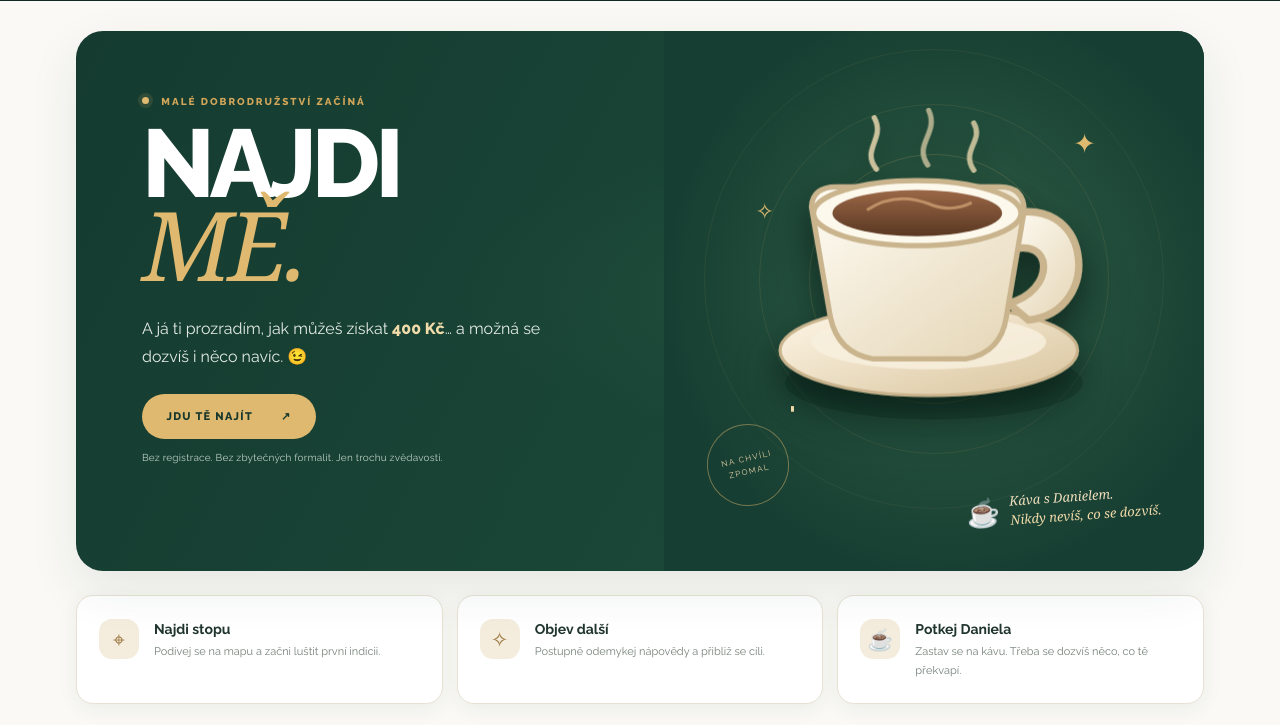
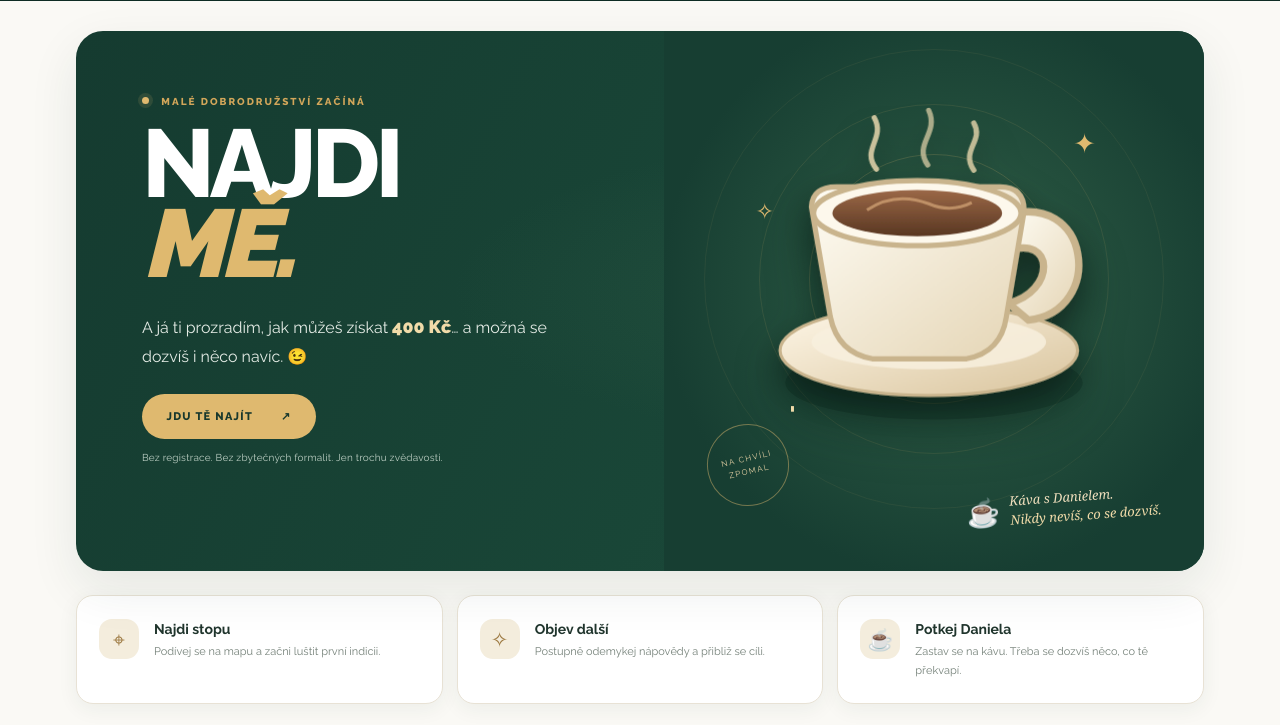
Before and after one commit to klidvkapse/najdi-daniela, a plain HTML site: page index.html in a window 1280 px wide. Shown: the part 75-800 px from the top of the page. Drawn offline with nearby package versions, Linux system fonts and the light colour scheme.

Commit message:
Enhance hero lead with inline amount styling
Added styles for inline hero amount highlighting.

```diff
--- a/style.css
+++ b/style.css
@@ -17,7 +17,7 @@ main{max-width:1180px;margin:auto;padding:0 26px}
 .eyebrow{font-size:10px;letter-spacing:2px;font-weight:800;color:#d2a65a;margin:0 0 17px}
 .hero .eyebrow span{display:inline-block;width:7px;height:7px;background:var(--gold);border-radius:50%;margin:0 8px 1px 0;box-shadow:0 0 0 4px #dfb96f20}
 .hero h1{font-size:clamp(64px,7.5vw,100px);line-height:.83;margin:0 0 28px;letter-spacing:-5px;font-weight:800}
-.hero h1 em{font-family:Georgia,serif;font-weight:500;color:var(--gold);letter-spacing:-4px}
+.hero h1 em{font-family:'Raleway',Arial,sans-serif;font-style:italic;font-weight:900;color:var(--gold);letter-spacing:-5px}
 .hero-lead{max-width:430px;line-height:1.75;color:#e5ece6;font-size:16px;margin:0 0 23px}
 .hero-lead strong{color:var(--gold-light);font-weight:800;white-space:nowrap}
 .hero-reward{max-width:420px;padding:15px 20px 17px;margin:0 0 22px;border:1px solid #dfb96f88;border-radius:17px;background:linear-gradient(120deg,#0e3027dd,#285440aa);box-shadow:inset 0 1px #ffffff12}
@@ -146,3 +146,11 @@ footer{background:#0e2c24;color:#d8e0d8;padding:24px max(5vw,22px);display:flex;
   .reward h2{font-size:25px}
   footer{gap:7px;flex-direction:column;text-align:center}
 }
+
+/* Zvýraznění částky v úvodní větě; bez samostatného boxu s odměnou */
+.hero-lead .hero-amount-inline{
+  color:var(--gold-light);
+  font-size:1.12em;
+  font-weight:900;
+  white-space:nowrap;
+}
```
